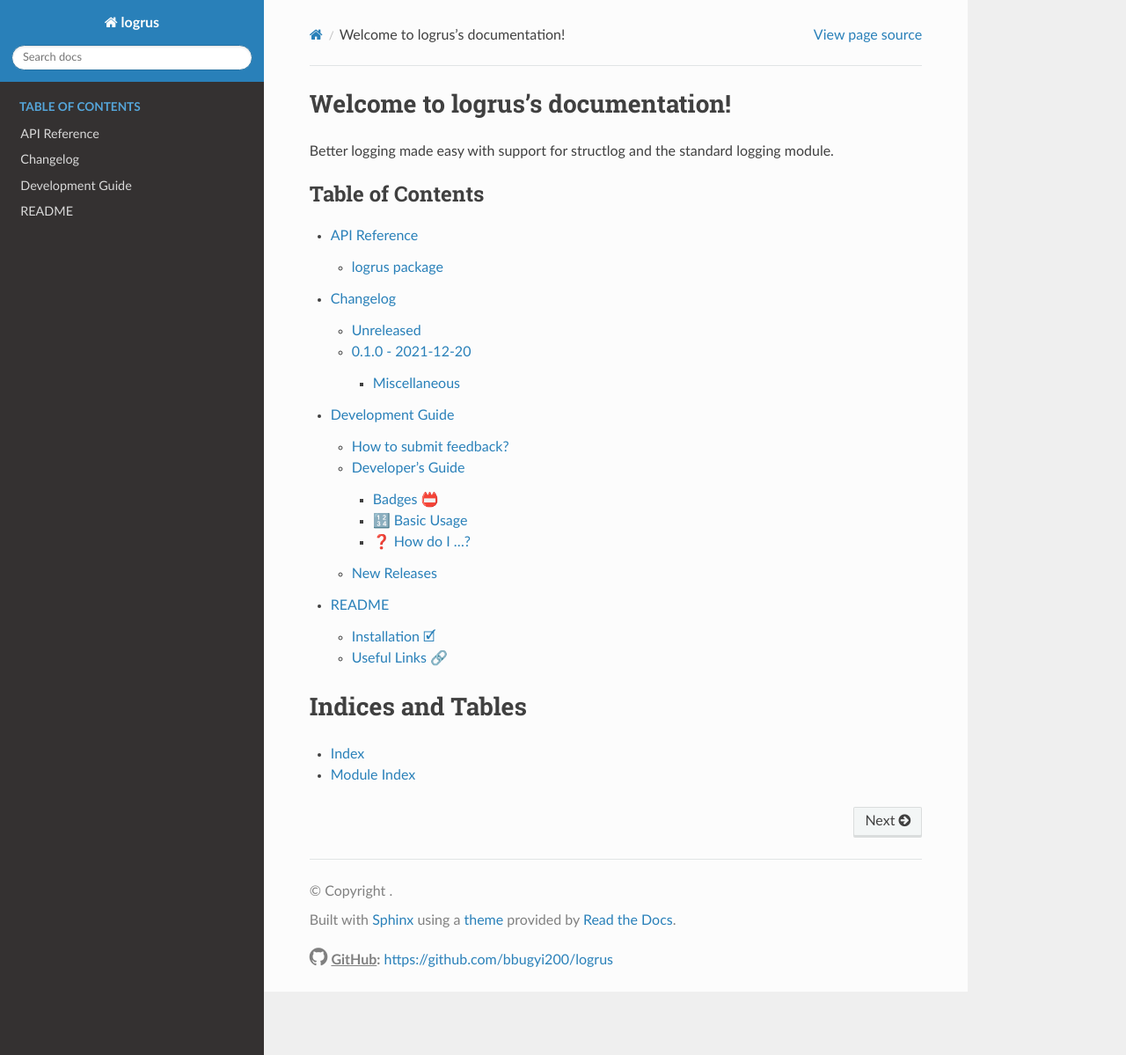
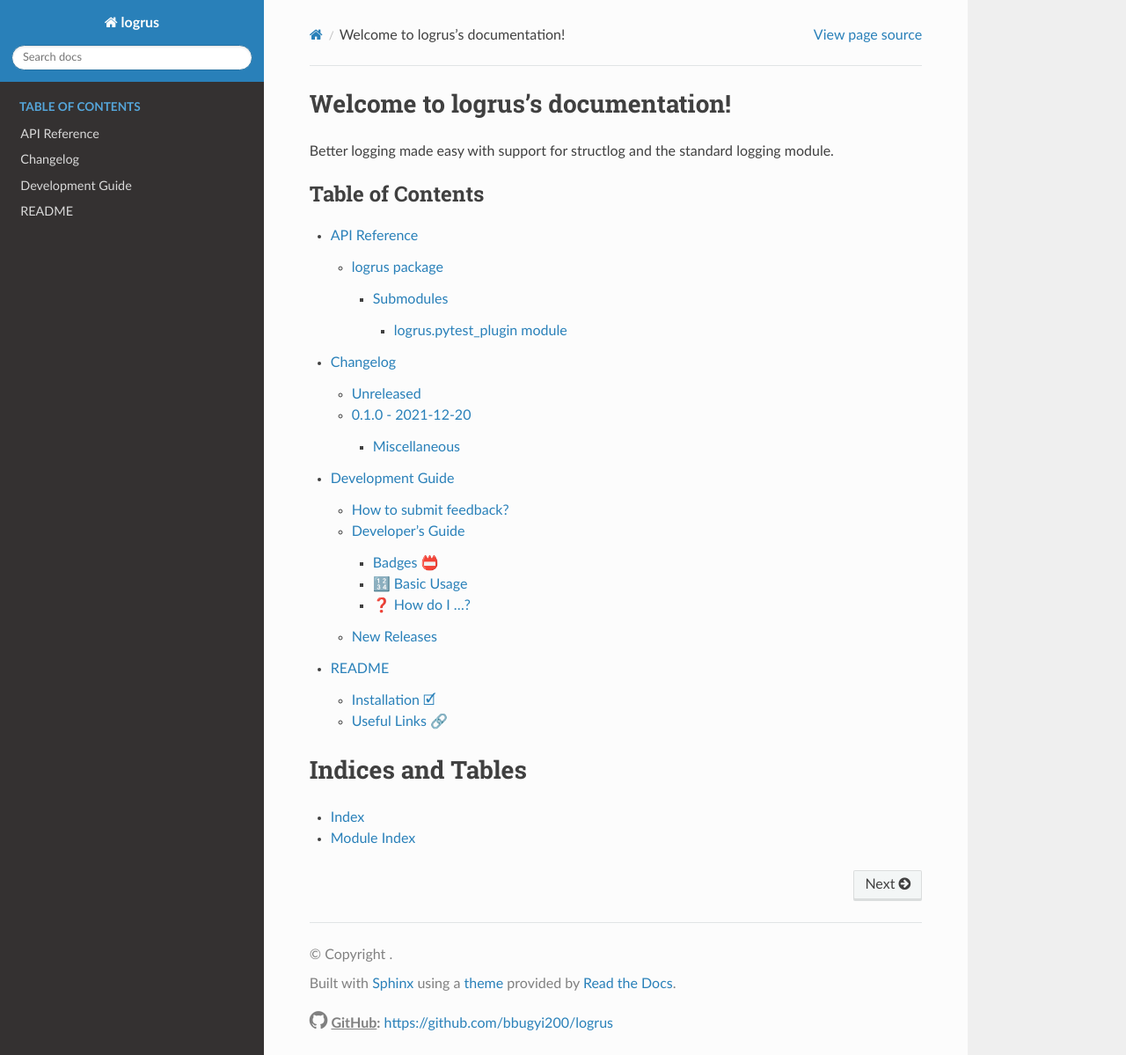
Before and after one commit to bbugyi200/logrus, a Sphinx documentation site: the page built from docs/source/index.rst, in a window 1280 px wide and 1199 px high. Shown: the whole window at 88% size. Built offline with Sphinx 7.4.7 and the Read the Docs theme 2.0.0, drawn with Linux system fonts in a browser that asks for light colours.

```diff
--- /dev/null
+++ b/docs/source/logrus.pytest_plugin.rst
@@ -0,0 +1,7 @@
+logrus.pytest\_plugin module
+============================
+
+.. automodule:: logrus.pytest_plugin
+   :members:
+   :undoc-members:
+   :show-inheritance:
--- a/docs/source/logrus.rst
+++ b/docs/source/logrus.rst
@@ -5,3 +5,11 @@ logrus package
    :members:
    :undoc-members:
    :show-inheritance:
+
+Submodules
+----------
+
+.. toctree::
+   :maxdepth: 4
+
+   logrus.pytest_plugin
```
